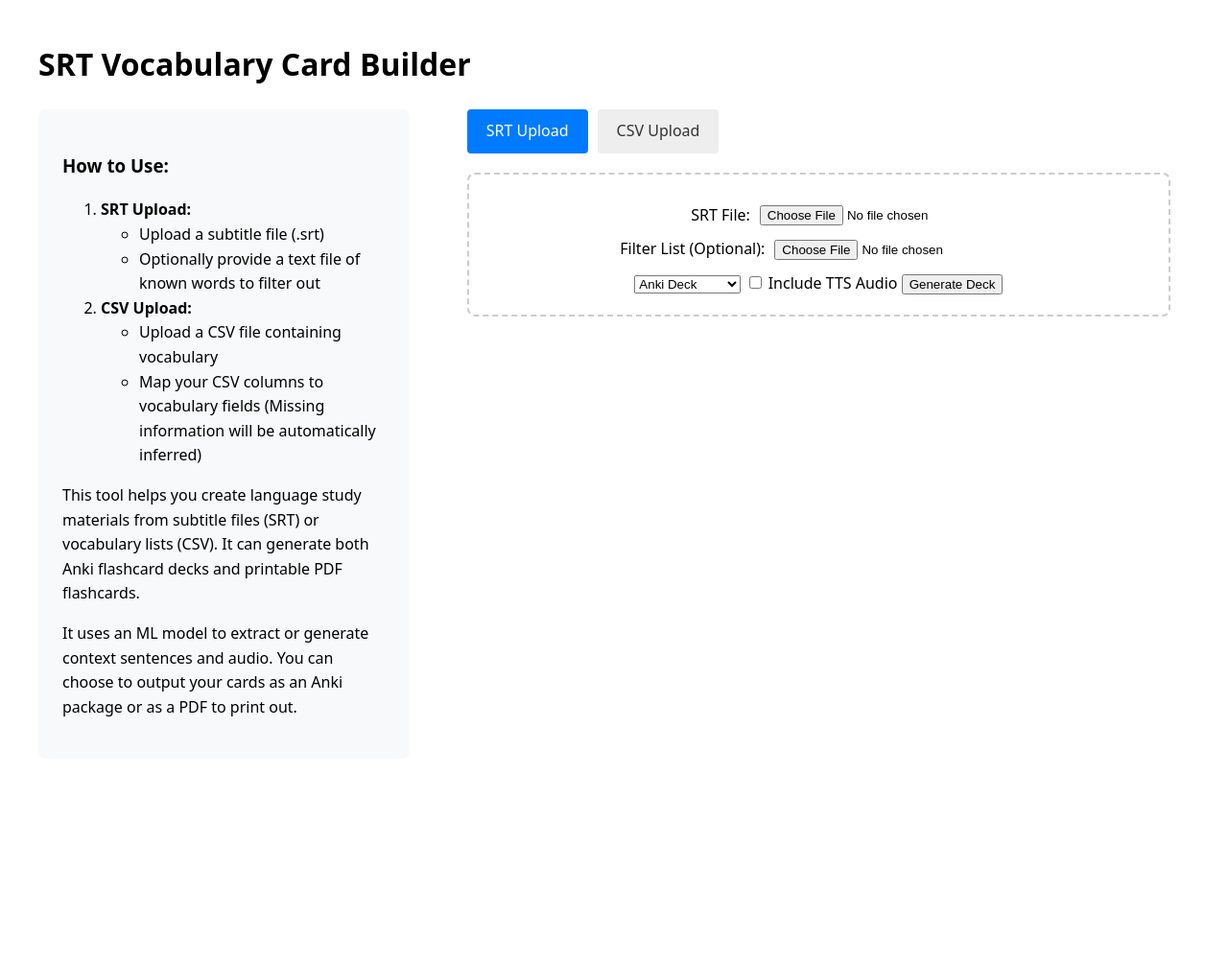
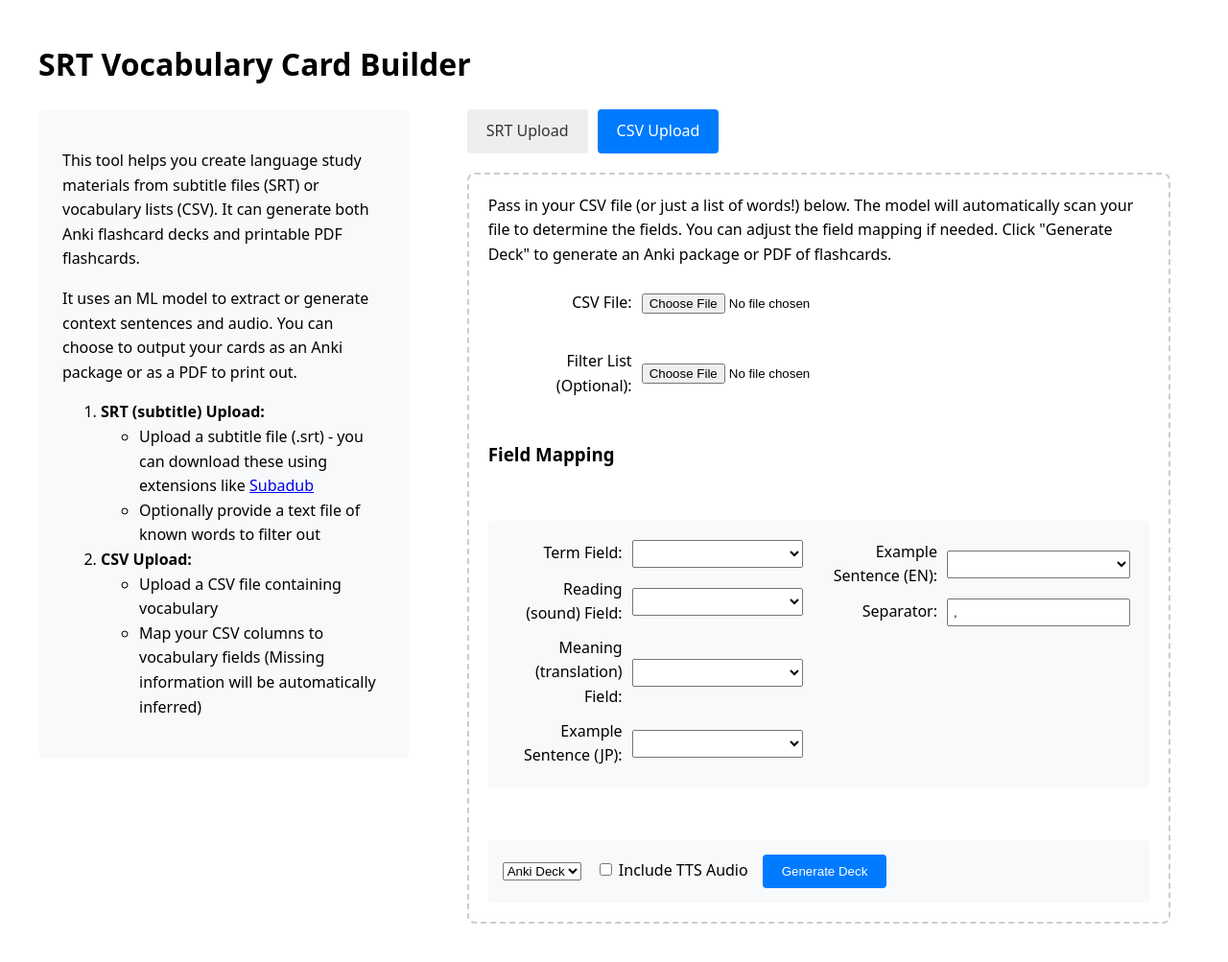
Before and after one commit to rjpower/flashcards, a Flask app: page / in a window 1280 px wide. Shown: the whole page at 96% size. Before the commit the page ends 747 px from the top, so only its background shows below. Run offline with Flask 3, Linux system fonts and the light colour scheme; lists and menus that the app fills with data are empty.

Commit message:
UI and Processing Enhancements, Model Upgrade, and Integration Improvements
- Redesigned processing modal with centered overlay and improved styling
- Added close icon to replace spinner on processing completion or error
- Enhanced processing status UI with fixed status container and overlay
- Improved log display, form layout, and error handling
- Upgraded LLM model to Gemini Flash 2 with improved error logging
- Added Google Cloud TTS integration and configuration settings
- Optimized Anki package generation process
- Improved credential configuration and management
- Refactored code to remove unused imports and optimize performance
- Fixed stream value decoding and field inference

refactor: Optimize Dockerfile package installation and library versions

fix: Update Dockerfile package names for Debian Bookworm compatibility

fix: Remove redundant libgobject-2.0-0 package from Dockerfile

```diff
--- a/pyproject.toml
+++ b/pyproject.toml
@@ -19,7 +19,7 @@ dependencies = [
     "reportlab>=4.2.5",
     "typer>=0.15.1",
     "jinja2>=3.1.5",
-    "playwright>=1.49.1",
+    "playwright>=1.50.0",
     "gunicorn>=23.0.0",
 ]
 
--- a/srt/generate_anki.py
+++ b/srt/generate_anki.py
@@ -10,9 +10,9 @@ from typing import Callable, List, Optional, Sequence
 
 import bs4
 import genanki
+from bs4 import BeautifulSoup
 from google.cloud import texttospeech
 from google.oauth2 import service_account
-from bs4 import BeautifulSoup
 
 from srt.config import get_cache_path, settings
 from srt.schema import FlashCard, VocabItem
@@ -212,7 +212,7 @@ def generate_audio_for_cards(
     items: Sequence[FlashCard],
     language: str,
     logger: Callable[[str], None],
-    max_workers: int = 16,
+    max_workers: int = 4,
 ) -> dict[str, AudioData]:
     """Generate audio for cards using parallel processing"""
     audio_mapping = {}
--- a/srt/generate_pdf_html.py
+++ b/srt/generate_pdf_html.py
@@ -188,7 +188,10 @@ def create_flashcard_pdf(config: PDFGeneratorConfig):
 
     # Generate PDF using Playwright
     with sync_playwright() as p:
-        browser = p.chromium.launch()
+        browser = p.chromium.launch(
+            headless=True, args=["--no-sandbox", "--disable-web-security"]
+        )
+
         page = browser.new_page()
         page.set_content(html)
 
@@ -201,5 +204,6 @@ def create_flashcard_pdf(config: PDFGeneratorConfig):
         }
 
         # Generate PDF
+        page.wait_for_function("document.fonts.ready")
         page.pdf(path=str(config.output_path), **print_options)
         browser.close()
--- a/srt/schema.py
+++ b/srt/schema.py
@@ -43,7 +43,6 @@ class VocabItem(BaseModel):
     meaning: str = ""
     context_native: str = ""
     context_en: str = ""
-    level: str = ""
     source: str = ""
 
     @property
@@ -75,7 +74,6 @@ class SourceMapping(BaseModel):
     meaning: Optional[str] = None
     context_native: Optional[str] = None
     context_en: Optional[str] = None
-    level: Optional[str] = None
 
 
 class ConversionStatus(enum.StrEnum):
--- a/srt/templates/base.html
+++ b/srt/templates/base.html
@@ -3,7 +3,7 @@
 <head>
     <meta charset="UTF-8">
     <meta name="viewport" content="width=device-width, initial-scale=1.0">
-    <title>{% block title %}SRT Vocabulary Card Builder{% endblock %}</title>
+    <title>{% block title %}Vocabulary Card Builder{% endblock %}</title>
     <style>
         body {
             font-family: system-ui, -apple-system, sans-serif;
@@ -102,11 +211,20 @@
 
     <div class="container">
         <div class="instructions">
-            <h3>How to Use:</h3>
+            <p>This tool helps you create language study materials from subtitle
+            files (SRT) or vocabulary lists (CSV).  It can generate both Anki
+            flashcard decks and printable PDF flashcards.</p>
+
+            <p>It uses an ML model to extract or generate context sentences and
+            audio. You can choose to output your cards as an Anki package or as
+            a PDF to print out.</p>
+
             <ol>
-                <li><strong>SRT Upload:</strong>
+                <li><strong>SRT (subtitle) Upload:</strong>
                     <ul>
-                        <li>Upload a subtitle file (.srt)</li>
+                        <li>Upload a subtitle file (.srt) - you can download these using extensions like
+                            <a href="https://chromewebstore.google.com/detail/subadub/jamiekdimmhnnemaaimmdahnahfmfdfk">Subadub</a>
+                        </li>
                         <li>Optionally provide a text file of known words to filter out</li>
                     </ul>
                 </li>
@@ -117,13 +235,6 @@
                     </ul>
                 </li>
             </ol>
-
-            <p>This tool helps you create language study materials from subtitle files (SRT) or vocabulary lists (CSV).
-               It can generate both Anki flashcard decks and printable PDF flashcards.</p>
-
-            <p>It uses an ML model to extract or generate context sentences and
-            audio. You can choose to output your cards as an Anki package or as
-            a PDF to print out.</p>
         </div>
 
         <div class="main-content">
@@ -132,73 +243,73 @@
         <a href="/csv" {% if active_tab == 'csv' %}class="active"{% endif %}>CSV Upload</a>
     </div>
 
-    <div id="status" class="status"></div>
-    <div id="progress">
-        <div class="progress-bar"></div>
-        <div class="progress-text"></div>
+    <div class="processing-overlay"></div>
+    <div class="processing-modal">
+        <div class="modal-header">
+            <span>Processing your request...</span>
+            <div class="spinner"></div>
+            <div class="close-icon" style="display: none;" onclick="hideProcessingStatus()"></div>
+        </div>
+        <div id="status" class="status"></div>
     </div>
 
     <script>
-        function logToStatus(message) {
-            const status = document.getElementById('status');
-            const lines = status.innerHTML.split('<br>').slice(-5);
-            lines.push(message);
-            status.innerHTML = lines.join('<br>');
-            status.style.display = 'block';
+        function showProcessingStatus() {
+            document.querySelector('.processing-modal').style.display = 'block';
+            document.querySelector('.processing-overlay').style.display = 'block';
+            document.getElementById('status').innerHTML = '';
+            document.querySelector('.spinner').style.display = 'block';
+            document.querySelector('.close-icon').style.display = 'none';
         }
 
-        function updateProgress(progress) {
-            const progressBar = document.querySelector('.progress-bar');
-            if (progress !== null) {
-                progressBar.style.width = `${progress}%`;
-            }
+        function hideProcessingStatus() {
+            document.querySelector('.processing-overlay').style.display = 'none';
+            document.querySelector('.processing-modal').style.display = 'none';
         }
 
-        function handleUploadResponse(reader) {
-            const decoder = new TextDecoder();
-            reader.read().then(function processText({ done, value }) {
-                if (done) return;
-                const events = decoder.decode(value).split('\n\n');
-                events.forEach(event => {
-                    if (event.startsWith('data: ')) {
-                        const data = JSON.parse(event.slice(6));
-                        console.log(data);
-                        const time = new Date().toLocaleTimeString();
-                        logToStatus(`[${time}] ${data.message}`);
+        function showCloseIcon() {
+            document.querySelector('.spinner').style.display = 'none';
+            document.querySelector('.close-icon').style.display = 'block';
+        }
 
-                        updateProgress(data.progress);
+        function logToStatus(message, type = '') {
+            const status = document.getElementById('status');
+            const time = new Date().toLocaleTimeString();
 
-                        if (data.status === 'done' && data.payload) {
-                            const link = document.createElement('a');
-                            link.innerHTML = 'Finished - download output here.';
-                            link.href = `/download/${data.payload}`;
-                            link.download = data.filename;
-                            const status = document.getElementById('status');
-                            status.appendChild(document.createElement("br"));
-                            status.appendChild(link);
-                        } else if (data.status === 'error') {
-                            const progressBar = document.querySelector('.progress-bar');
-                            progressBar.style.backgroundColor = '#dc3545';
-                            logToStatus(`Error: ${data.message}`);
-                        }
-                    }
-                });
-                return reader.read().then(processText);
-            });
+            const line = document.createElement('div');
+            line.className = `status-line ${type}`;
+
+            const timestamp = document.createElement('span');
+            timestamp.className = 'status-timestamp';
+            timestamp.textContent = `[${time}]`;
+
+            const text = document.createElement('span');
+            text.textContent = message;
+
+            line.appendChild(timestamp);
+            line.appendChild(text);
+
+            status.appendChild(line);
+
+            // Auto-scroll to bottom
+            status.scrollTop = status.scrollHeight;
+
+            // Keep only last 100 messages
+            while (status.children.length > 100) {
+                status.removeChild(status.firstChild);
+            }
         }
 
         function handleFormSubmit(formId, uploadUrl) {
             const form = document.getElementById(formId);
             form.addEventListener('submit', async function(e) {
                 e.preventDefault();
-                const progress = document.getElementById('progress');
-                const progressBar = document.querySelector('.progress-bar');
-                progress.style.display = 'block';
-                progressBar.style.width = '0%';
 
-                document.getElementById('status').innerHTML = '';
-                progressBar.style.backgroundColor = '#007bff';
-                logToStatus('Starting...');
+                const submitButton = form.querySelector('button[type="submit"]');
+                submitButton.disabled = true;
+
+                showProcessingStatus();
+                logToStatus('Starting processing...');
 
                 const formData = new FormData(form);
 
@@ -216,10 +327,42 @@
                     handleUploadResponse(response.body.getReader());
 
                 } catch (error) {
-                    logToStatus(`Error: ${error.message}`);
-                    const progressBar = document.querySelector('.progress-bar');
-                    progressBar.style.backgroundColor = '#dc3545';
+                    logToStatus(`Error: ${error.message}`, 'status-error');
+                    submitButton.disabled = false;
                 }
+            });
+        }
+
+        function handleUploadResponse(reader) {
+            const decoder = new TextDecoder();
+            reader.read().then(function processText({ done, value }) {
+                if (done) return;
+
+                const text = decoder.decode(value);
+                const events = text.split('\n\n');
+                events.forEach(event => {
+                    if (event.startsWith('data: ')) {
+                        const data = JSON.parse(event.slice(6));
+                        logToStatus(data.message);
+
+                        if (data.status === 'error') {
+                            logToStatus(data.message, 'status-error');
+                            showCloseIcon();
+                            document.querySelector('button[type="submit"]').disabled = false;
+                        } else if (data.status === 'done' && data.payload) {
+                            const link = document.createElement('a');
+                            link.innerHTML = '⬇️ Download output';
+                            link.href = `/download/${data.payload}`;
+                            link.download = data.filename;
+                            link.className = 'status-line status-success';
+                            document.getElementById('status').appendChild(link);
+                            logToStatus('Processing complete!', 'status-success');
+                            document.querySelector('button[type="submit"]').disabled = false;
+                            showCloseIcon();
+                        }
+                    }
+                });
+                return reader.read().then(processText);
             });
         }
     </script>
--- a/srt/templates/upload_csv.html
+++ b/srt/templates/upload_csv.html
@@ -2,6 +2,42 @@
 
 {% block extra_styles %}
 <style>
+    .upload-form {
+        text-align: left;
+        max-width: 800px;
+        margin: 20px auto;
+    }
+    .upload-form form {
+        display: flex;
+        flex-direction: column;
+        gap: 15px;
+    }
+    .file-input {
+        display: grid;
+        grid-template-columns: 150px 1fr;
+        align-items: center;
+        gap: 10px;
+    }
+    .form-controls {
+        display: flex;
+        gap: 15px;
+        align-items: center;
+        margin-top: 20px;
+        padding: 15px;
+        background: #f8f9fa;
+        border-radius: 4px;
+    }
+    button[type="submit"] {
+        padding: 10px 20px;
+        background: #007bff;
+        color: white;
+        border: none;
+        border-radius: 4px;
+        cursor: pointer;
+    }
+    button[type="submit"]:hover {
+        background: #0056b3;
+    }
     .field-mapping > .field-column {
         display: flex;
         flex-direction: column;
@@ -59,6 +95,10 @@
 {% block content %}
 <div class="upload-form">
     <form id="csvForm" enctype="multipart/form-data">
+        Pass in your CSV file (or just a list of words!) below. The model will automatically
+        scan your file to determine the fields. You can adjust the field mapping if needed.
+
+        Click "Generate Deck" to generate an Anki package or PDF of flashcards.
         <div class="file-input">
             <label>CSV File:</label>
             <input type="file" name="file" accept=".csv,.txt" required onchange="analyzeCSV(this)">
@@ -79,26 +119,22 @@
                     <select name="term_field" required></select>
                 </div>
                 <div class="field-row">
-                    <label>Reading Field:</label>
+                    <label>Reading (sound) Field:</label>
                     <select name="reading_field"></select>
                 </div>
                 <div class="field-row">
-                    <label>Meaning Field:</label>
+                    <label>Meaning (translation) Field:</label>
                     <select name="meaning_field"></select>
                 </div>
                 <div class="field-row">
-                    <label>Context (JP):</label>
+                    <label>Example Sentence (JP):</label>
                     <select name="context_native_field"></select>
                 </div>
             </div>
             <div class="field-column">
                 <div class="field-row">
-                    <label>Context (EN):</label>
+                    <label>Example Sentence (EN):</label>
                     <select name="context_en_field"></select>
-                </div>
-                <div class="field-row">
-                    <label>Level:</label>
-                    <select name="level_field"></select>
                 </div>
                 <div class="field-row">
                     <label>Separator:</label>
@@ -106,6 +142,7 @@
                 </div>
             </div>
         </div>
+        <div class="form-controls">
             <select name="format" required>
                 <option value="apkg">Anki Deck</option>
                 <option value="pdf">PDF</option>
@@ -115,6 +152,7 @@
                 Include TTS Audio
             </label>
             <button type="submit">Generate Deck</button>
+        </div>
     </form>
 </div>
 {% endblock %}
@@ -192,7 +230,6 @@
                 document.querySelector('[name="meaning_field"]').value = mapping.meaning || '';
                 document.querySelector('[name="context_native_field"]').value = mapping.context_native || '';
                 document.querySelector('[name="context_en_field"]').value = mapping.context_en || '';
-                document.querySelector('[name="level_field"]').value = mapping.level_field || '';
             }
 
             // Update separator
--- a/srt/templates/upload_srt.html
+++ b/srt/templates/upload_srt.html
@@ -1,4 +1,45 @@
 {% extends "base.html" %}
+
+{% block extra_styles %}
+<style>
+    .upload-form {
+        text-align: left;
+        max-width: 800px;
+        margin: 20px auto;
+    }
+    .upload-form form {
+        display: flex;
+        flex-direction: column;
+        gap: 15px;
+    }
+    .file-input {
+        display: grid;
+        grid-template-columns: 150px 1fr;
+        align-items: center;
+        gap: 10px;
+    }
+    .form-controls {
+        display: flex;
+        gap: 15px;
+        align-items: center;
+        margin-top: 20px;
+        padding: 15px;
+        background: #f8f9fa;
+        border-radius: 4px;
+    }
+    button[type="submit"] {
+        padding: 10px 20px;
+        background: #007bff;
+        color: white;
+        border: none;
+        border-radius: 4px;
+        cursor: pointer;
+    }
+    button[type="submit"]:hover {
+        background: #0056b3;
+    }
+</style>
+{% endblock %}
 
 {% block content %}
 <div class="upload-form">
@@ -11,6 +52,7 @@
             <label>Filter List (Optional):</label>
             <input type="file" name="filter_file" accept=".txt" title="Optional list of words to filter out">
         </div>
+        <div class="form-controls">
             <select name="format" required>
                 <option value="apkg">Anki Deck</option>
                 <option value="pdf">Flashcard PDF</option>
@@ -20,6 +62,7 @@
                 Include TTS Audio
             </label>
             <button type="submit">Generate Deck</button>
+        </div>
     </form>
 </div>
 {% endblock %}
```
Also changed, not shown: other parts of srt/templates/base.html (+115 -6 lines), scripts/web.py (+6 -6 lines), srt/lib.py (+12 -7 lines), tests/test_web.py (+3 -3 lines), README.md, 1 other file. Lines whose indentation alone changed are shown as unchanged.
